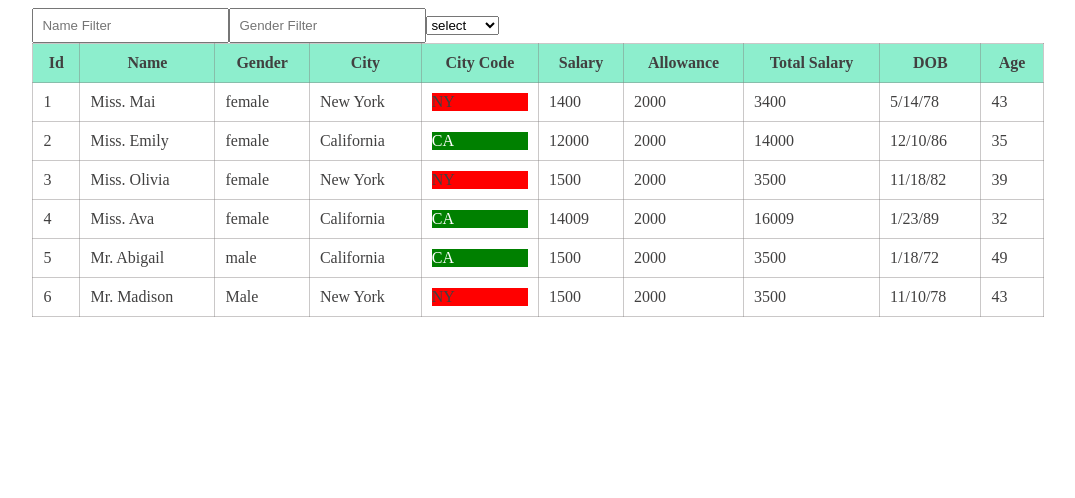
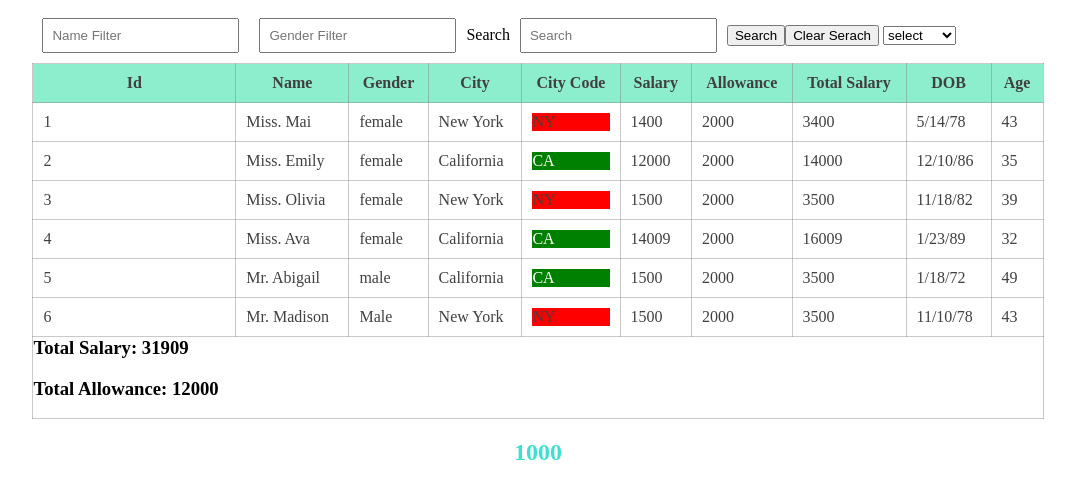
Before and after one commit to kishorshrestha21/angular-ivy-custompipe, an Angular app: page / in a window 1280 px wide. Shown: the top 498 px of the page, without its empty margins (102-1177 px from the left). Built offline with nearby package versions, Linux system fonts and the light colour scheme.

Commit message:
5 files modified, 4 added

```diff
--- a/src/app/app.module.ts
+++ b/src/app/app.module.ts
@@ -13,10 +13,14 @@ import { RowSumPipe } from './row-sum.pipe';
 import { BackgroundColorPipe } from './background-color.pipe';
 import { NameFilterPipe } from './name-filter.pipe';
 import { GenderFilterPipe } from './gender-filter.pipe';
+import { ColumnTotalPipe } from './column-total.pipe';
+import { TotalSumKoSumPipe } from './total-sum-ko-sum.pipe';
+import { TestPipe } from './test.pipe';
+import { SearchPipe } from './search.pipe';
 
 @NgModule({
   imports:      [ BrowserModule, FormsModule ],
-  declarations: [ AppComponent, HelloComponent, UsersDataComponent, GenderPipe, ThreedotPipe, AgePipe, RowSumPipe, BackgroundColorPipe, NameFilterPipe, GenderFilterPipe ],
+  declarations: [ AppComponent, HelloComponent, UsersDataComponent, GenderPipe, ThreedotPipe, AgePipe, RowSumPipe, BackgroundColorPipe, NameFilterPipe, GenderFilterPipe, ColumnTotalPipe, TotalSumKoSumPipe, TestPipe, SearchPipe ],
   bootstrap:    [ AppComponent ],
   providers: [MyDataService]
 })
--- /dev/null
+++ b/src/app/column-total.pipe.ts
@@ -0,0 +1,12 @@
+import { Pipe, PipeTransform } from '@angular/core';
+
+@Pipe({
+  name: 'columnTotal'
+})
+export class ColumnTotalPipe implements PipeTransform {
+
+   transform(value: any, attr:string): any {
+    return  value.reduce((a,b) => a+b [attr],0);
+  }
+
+}
--- a/src/app/row-sum.pipe.ts
+++ b/src/app/row-sum.pipe.ts
@@ -7,7 +7,9 @@ export class RowSumPipe implements PipeTransform {
 
   transform(value: any, arg1:any): any {
     let sum:number = value+arg1;
+      console.log(sum)
     return sum;
+
   }
 
 }
--- /dev/null
+++ b/src/app/search.pipe.ts
@@ -0,0 +1,21 @@
+import { Pipe, PipeTransform } from '@angular/core';
+
+@Pipe({
+  name: 'search'
+})
+export class SearchPipe implements PipeTransform {
+
+  transform(value: any, args: any): any {
+    if(!value || !args){
+      return value
+    }
+    return value.filter(search => {
+      return search.name.toLowerCase().includes(args.toLowerCase())||
+      search.gender.toLowerCase().includes(args.toLowerCase())||
+      search.city.toLowerCase().includes(args.toLowerCase())
+      ;
+    });
+
+  }
+
+}
--- /dev/null
+++ b/src/app/test.pipe.ts
@@ -0,0 +1,13 @@
+import { Pipe, PipeTransform } from '@angular/core';
+
+@Pipe({
+  name: 'test'
+})
+export class TestPipe implements PipeTransform {
+
+  transform(value: any, ...args: any[]): any {
+    let data =args[1] + (value+args[0]);
+    return data;
+  }
+
+}
--- /dev/null
+++ b/src/app/total-sum-ko-sum.pipe.ts
@@ -0,0 +1,18 @@
+import { Pipe, PipeTransform } from '@angular/core';
+
+@Pipe({
+  name: 'totalSumKoSum'
+})
+export class TotalSumKoSumPipe implements PipeTransform {
+
+  transform(value: any, arg1:any): any {
+    let sum:number = value+arg1;
+     return  value.reduce((a,b) => a+b [sum],0);
+
+  }
+
+}
+
+//  transform(value: any, attr:string): any {
+//     return  value.reduce((a,b) => a+b [attr],0);
+//   }
--- a/src/app/users-data/users-data.component.css
+++ b/src/app/users-data/users-data.component.css
@@ -29,3 +29,7 @@ td {
 input {
   padding: 8px;
 }
+
+.search input{
+ margin:10px;
+}
--- a/src/app/users-data/users-data.component.html
+++ b/src/app/users-data/users-data.component.html
@@ -2,14 +2,16 @@
   <div class="search">
     <input type="text" [(ngModel)]="searchItem" placeholder="Name Filter" />
     <input type="text" [(ngModel)]="searchgender" placeholder="Gender Filter" />
-
+    <label for="">Search</label>
+    <input type="Text" [(ngModel)]="searchValue" placeholder="Search">
+    <button (click) ="onSearch()">Search</button>
+    <button (click) ="onClear()">Clear Serach</button>
+    {{searchData}}
     <select [(ngModel)]="searchItem">
-
-        <option value="">select</option>
-        <option *ngFor="let user of users ">
+      <option value="">select</option>
+      <option *ngFor="let user of users ">
           {{user.name}}
-        </option>
-
+      </option>
     </select>
   </div>
   <table>
@@ -28,19 +30,26 @@
 
     <tbody>
       <tr
-        *ngFor="let user of users | nameFilter:searchItem |genderFilter:searchgender; index as i "
+        *ngFor="let user of users | nameFilter:searchItem |genderFilter:searchgender | search:searchData;  index as i "
       >
         <td>{{i+1}}</td>
         <td>{{user.name | gender:user.gender}}</td>
         <td>{{user.gender}}</td>
         <td>{{user.city}}</td>
-        <td [innerHTML] ="user.cityCode | backgroundColor:user.cityCode" ></td>
+        <td [innerHTML]="user.cityCode | backgroundColor:user.cityCode"></td>
         <td>{{user.salary}}</td>
         <td>{{user.allowance}}</td>
-        <td>{{user.salary | rowSum:user.allowance}}</td>
+        <td>{{user.salary | rowSum:user.allowance }}</td>
         <td>{{user.dob | date:'shortDate'}}</td>
         <td>{{user.dob | age}}</td>
+        <!-- <h2>{{0 | test:user.salary:user.allowance}}</h2> -->
       </tr>
     </tbody>
+    <h3>Total Salary: {{ users | columnTotal:'salary' }}</h3>
+    <h3>Total Allowance: {{ users | columnTotal:'allowance' }}</h3>
+
   </table>
 </div>
+
+
+<h2>{{700 | test:100:200}}</h2>
--- a/src/app/users-data/users-data.component.ts
+++ b/src/app/users-data/users-data.component.ts
@@ -12,9 +12,23 @@ export class UsersDataComponent implements OnInit {
 
 users=[];
 searchItem='';
+test:number=600;
+
+searchValue = '';
 searchgender='';
+
+searchData =''
   ngOnInit() {
     this.users = this._myData.users;
   }
 
+  onSearch(){
+    this.searchData = this.searchValue
+  }
+
+  onClear(){
+    this.searchValue ='';
+    this.searchData ='';
+  }
+
 }
```
